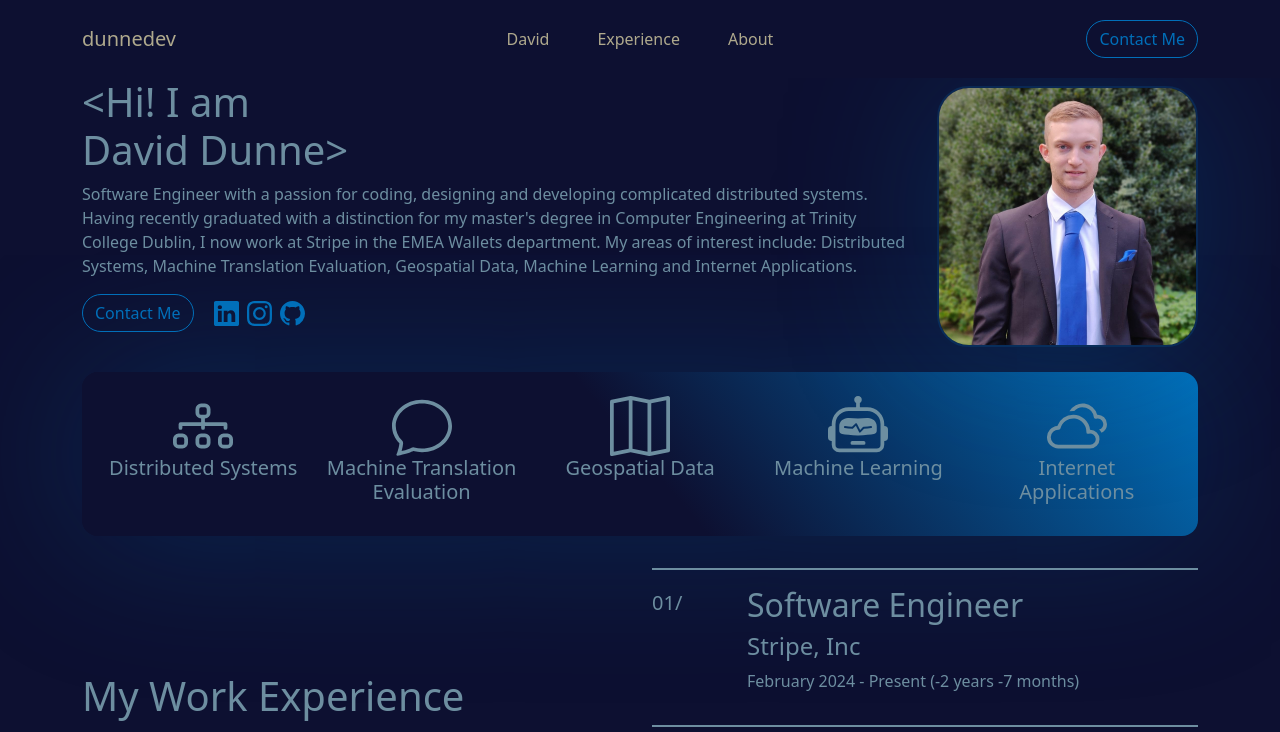
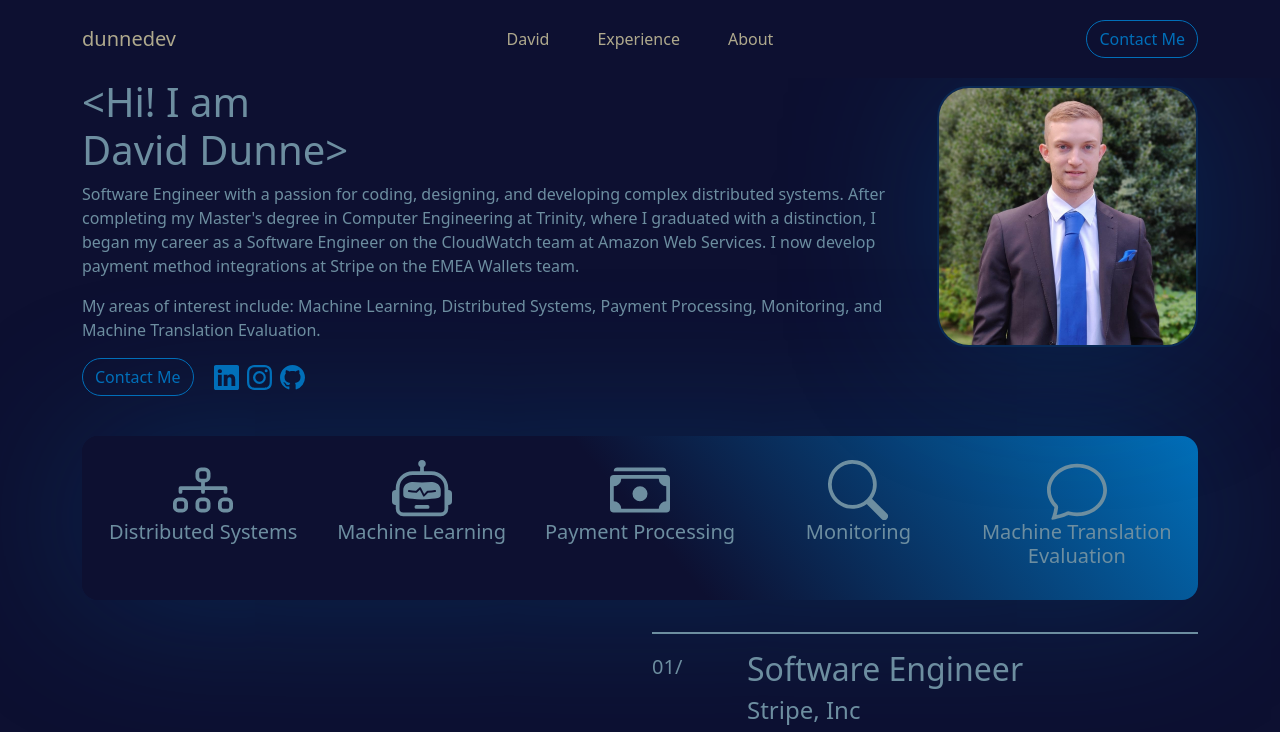
Before and after one commit to ddunne6/react-dunnedev, a React (Create React App) app: page / in a window 1280 px wide. Shown: the top 732 px of the page. Built offline with nearby package versions, Linux system fonts and the light colour scheme.

Commit message:
update hero text, experience text, social links

```diff
--- a/package.json
+++ b/package.json
@@ -12,7 +12,7 @@
     "react-bootstrap": "^2.5.0",
     "react-bootstrap-icons": "^1.8.4",
     "react-dom": "^18.2.0",
-    "react-scripts": "^3.0.1",
+    "react-scripts": "^5.0.1",
     "sass": "^1.54.8",
     "web-vitals": "^2.1.4"
   },
--- a/src/dunnedev/aboutMe.js
+++ b/src/dunnedev/aboutMe.js
@@ -11,9 +11,6 @@
         <div className="aboutMeFrame">
             <Container id='about' className="aboutMeContent">
                 <Row>
-                    {/* <Col md lg={3}>
-                        <img src='/david_bristol.jpg' className='Profile' alt='' />
-                    </Col> */}
                     <Col md lg={8}>
                         <h1>About Me</h1>
                         <p>
@@ -24,7 +21,7 @@
                         <div>
                             <Button variant="outline-info" href="mailto:david@dunnedev.ie" style={{ marginRight: "1em" }}>Contact Me</Button>{' '}
                             <a href="https://www.linkedin.com/in/david-dunne-b02642195/"><Icon.Linkedin className='Socials' size={25} /></a>
-                            <a href="https://www.instagram.com/dunned922/?hl=en"><Icon.Instagram className='Socials' size={25} /></a>
+                            <a href="https://www.instagram.com/dunnedev"><Icon.Instagram className='Socials' size={25} /></a>
                             <a href="https://github.com/ddunne6"><Icon.Github className='Socials' size={25} /></a>
                         </div>
                     </Col>
--- a/src/dunnedev/experience.js
+++ b/src/dunnedev/experience.js
@@ -10,8 +10,8 @@
 `
 
 let myExperience = `
-During my time at university, I completed a Software Engineering internship at LexisNexis Risk Solutions.
-I now work at Stripe in the EMEA Wallets department.
+Following my studies, I joined Amazon Web Services as a Software Engineer on the CloudWatch team, gaining extensive experience in monitoring, operational excellence, and architecting solutions to handle high transaction volumes.
+At Stripe, my focus is on the iDEAL and PayPal integrations, which generate significant payment volume.
 `
 
 function DunnedevExperience() {
--- a/src/dunnedev/hero.js
+++ b/src/dunnedev/hero.js
@@ -6,10 +6,12 @@
 
 import '../styles/hero.scss'
 
-let mySummary = `Software Engineer with a passion for coding, designing and developing complicated distributed systems.
-Having recently graduated with a distinction for my master's degree in Computer Engineering at Trinity College Dublin,
-I now work at Stripe in the EMEA Wallets department.
-My areas of interest include: Distributed Systems, Machine Translation Evaluation, Geospatial Data, Machine Learning and Internet Applications.`
+let mySummary1 = `Software Engineer with a passion for coding, designing, and developing complex distributed systems.
+After completing my Master's degree in Computer Engineering at Trinity, where I graduated with a distinction, I began my career as a Software Engineer on the CloudWatch team at Amazon Web Services.
+I now develop payment method integrations at Stripe on the EMEA Wallets team.`
+
+let mySummary2 = `
+My areas of interest include: Machine Learning, Distributed Systems, Payment Processing, Monitoring, and Machine Translation Evaluation.`
 
 function DunnedevHero() {
     return (
@@ -18,12 +20,15 @@
                 <Col md={7} lg={8} xl={9}>
                     <h1>&lt;Hi! I am<br />David Dunne&gt;</h1>
                     <p>
-                        {mySummary}
+                        {mySummary1}
+                    </p>
+                    <p>
+                        {mySummary2}
                     </p>
                     <div>
                         <Button variant="outline-info" href="mailto:david@dunnedev.ie" style={{marginRight: "1em"}}>Contact Me</Button>{' '}
                         <a href="https://www.linkedin.com/in/david-dunne-b02642195/"><Icon.Linkedin className='Socials' size={25}/></a>
-                        <a href="https://www.instagram.com/dunned922/?hl=en"><Icon.Instagram className='Socials' size={25}/></a>
+                        <a href="https://www.instagram.com/dunnedev"><Icon.Instagram className='Socials' size={25}/></a>
                         <a href="https://github.com/ddunne6"><Icon.Github className='Socials' size={25}/></a>
                     </div>
                     <br />
--- a/src/dunnedev/skills.js
+++ b/src/dunnedev/skills.js
@@ -18,26 +18,26 @@
                     </Col>
                     <Col>
                         <div style={{ textAlign: "center" }}>
-                            <Icon.Chat size={60} />
-                            <h5>Machine Translation Evaluation</h5>
-                        </div>
-                    </Col>
-                    <Col>
-                        <div style={{ textAlign: "center" }}>
-                            <Icon.Map size={60} />
-                            <h5>Geospatial Data</h5>
-                        </div>
-                    </Col>
-                    <Col>
-                        <div style={{ textAlign: "center" }}>
                             <Icon.Robot size={60} />
                             <h5>Machine Learning</h5>
                         </div>
                     </Col>
                     <Col>
                         <div style={{ textAlign: "center" }}>
-                            <Icon.Clouds size={60} />
-                            <h5>Internet Applications</h5>
+                            <Icon.CashStack size={60} />
+                            <h5>Payment Processing</h5>
+                        </div>
+                    </Col>
+                    <Col>
+                        <div style={{ textAlign: "center" }}>
+                            <Icon.Search size={60} />
+                            <h5>Monitoring</h5>
+                        </div>
+                    </Col>
+                    <Col>
+                        <div style={{ textAlign: "center" }}>
+                            <Icon.Chat size={60} />
+                            <h5>Machine Translation Evaluation</h5>
                         </div>
                     </Col>
                 </Row>
```
Also changed, not shown: 1 other file (tests, documents, lock files or other folders).
